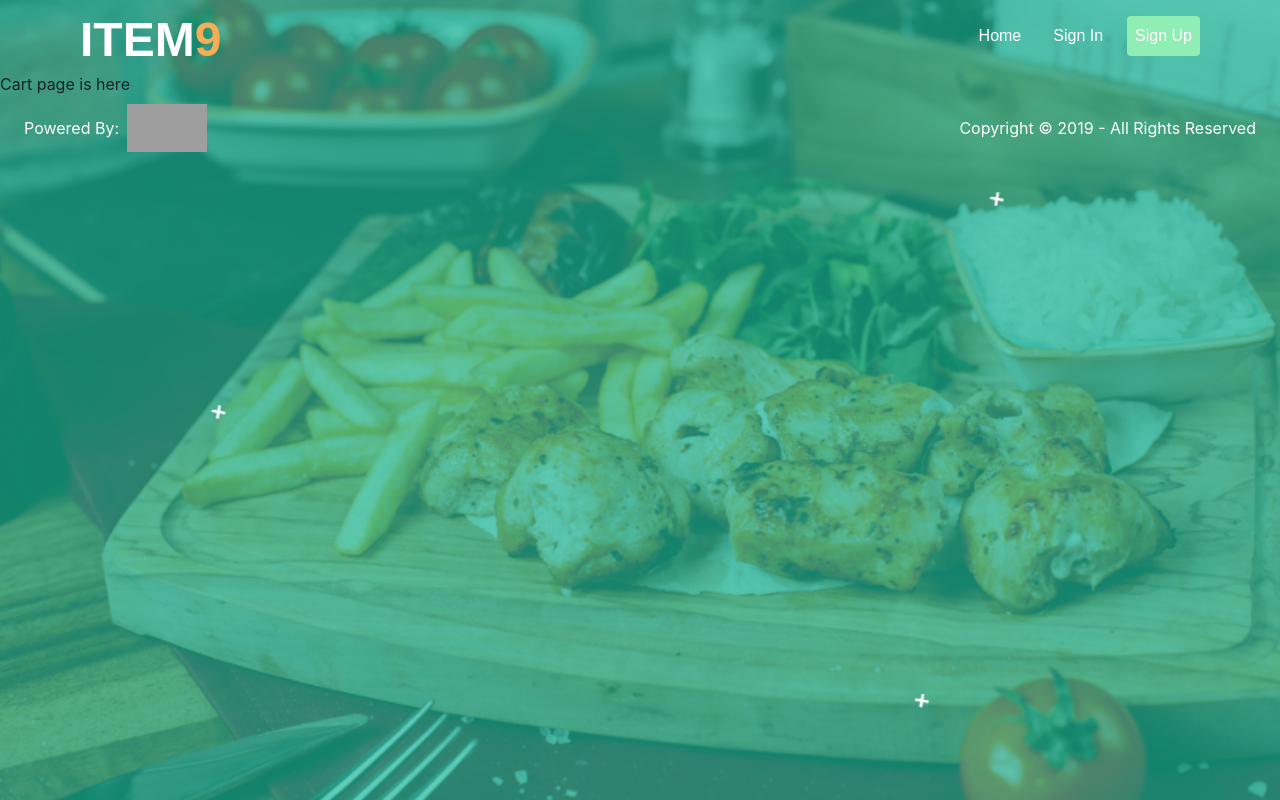
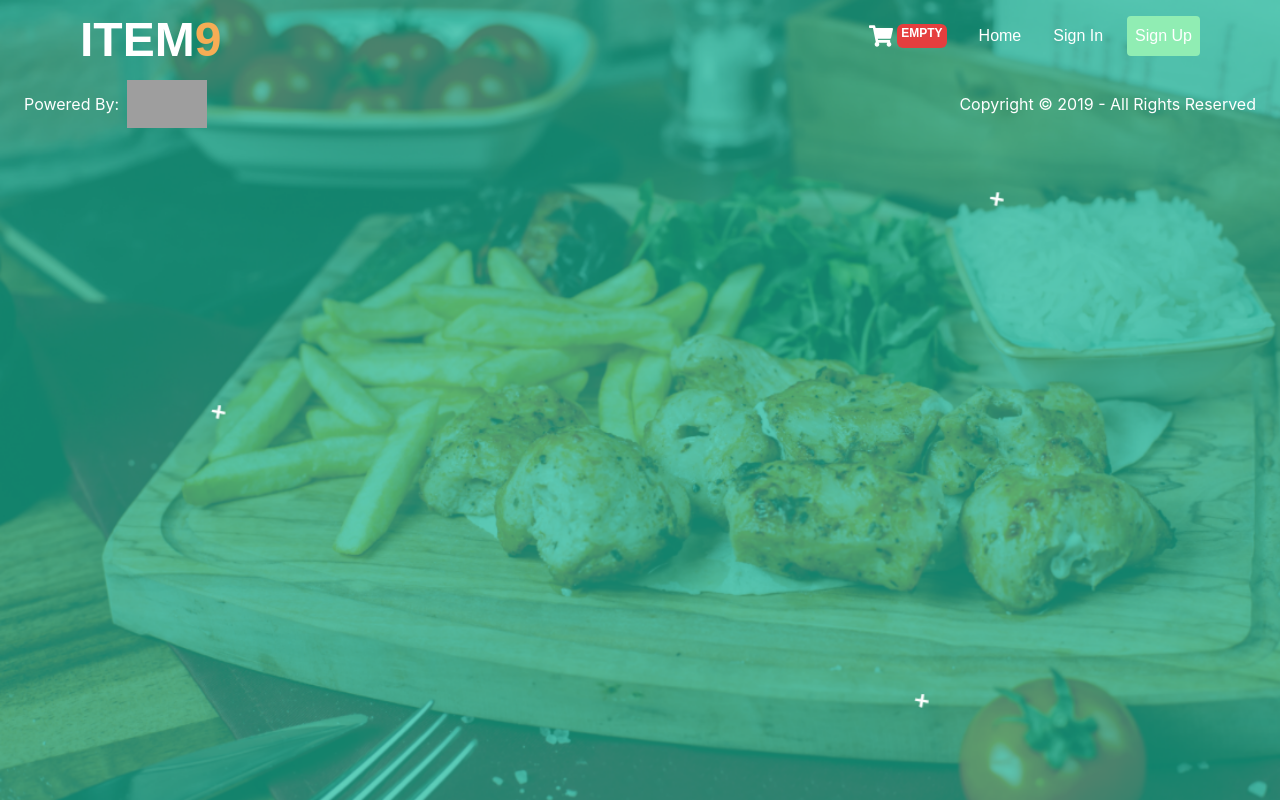
Before and after one commit to mperorjohn/ITEM9, a React (Vite) app: page /cart in a window 1280 px wide. Built offline with nearby package versions, Linux system fonts and the light colour scheme; grey boxes are pictures that could not be loaded.

Commit message:
fixing contxt

```diff
--- a/src/components/NavBar.jsx
+++ b/src/components/NavBar.jsx
@@ -1,4 +1,5 @@
 import {
+  Badge,
   Box,
   Card,
   Flex,
@@ -13,9 +14,12 @@ import { ListItem, UnorderedList } from "@chakra-ui/react";
 import { Link } from "react-router-dom";
 // import { HamburgerIcon, CloseIcon } from "@chakra-ui/icons";
 import { useDisclosure } from "@chakra-ui/react";
-// import { PiBowlFood } from "react-icons/pi";
+import { FaShoppingCart } from "react-icons/fa";
+import { useContext } from "react";
+import CartContext from "../CartContext";
 
 const NavBar = () => {
+  const { items } = useContext(CartContext);
   const { isOpen, onOpen, onClose } = useDisclosure();
 
   return (
@@ -47,6 +51,24 @@ const NavBar = () => {
         </Box>
         <Box mt={4} mr={20}>
           <UnorderedList display={"flex"} gap={4} flexDirection={"row"}>
+            <Link to={"cartpage"}>
+              <ListItem
+                listStyleType={"none"}
+                p={2}
+                color={"white"}
+                display={"flex"}
+              >
+                <FaShoppingCart size={"24"} />
+                <Badge
+                  borderRadius={"md"}
+                  variant={"solid"}
+                  colorScheme={items.length < 1 ? "red" : "whatsapp"}
+                  ml={1}
+                >
+                  {items.length < 1 ? "empty" : items.length}
+                </Badge>
+              </ListItem>
+            </Link>
             <Link to={"/"}>
               <ListItem listStyleType={"none"} p={2} color={"white"}>
                 Home
--- a/src/pages/CartPage.jsx
+++ b/src/pages/CartPage.jsx
@@ -1,7 +1,21 @@
 import React from "react";
+import { useContext } from "react";
+import CartContext from "../CartContext";
+import { Container, ListItem, UnorderedList } from "@chakra-ui/react";
 
 const CartPage = () => {
-  return <div>Cart page is here </div>;
+  const { items } = useContext(CartContext);
+
+  return (
+    <Container>
+      {items.map((item, index) => (
+        <UnorderedList key={index}>
+          <ListItem>{item.FoodName}</ListItem>
+          <ListItem>{item.FoodPrice}</ListItem>
+        </UnorderedList>
+      ))}
+    </Container>
+  );
 };
 
 export default CartPage;
```
